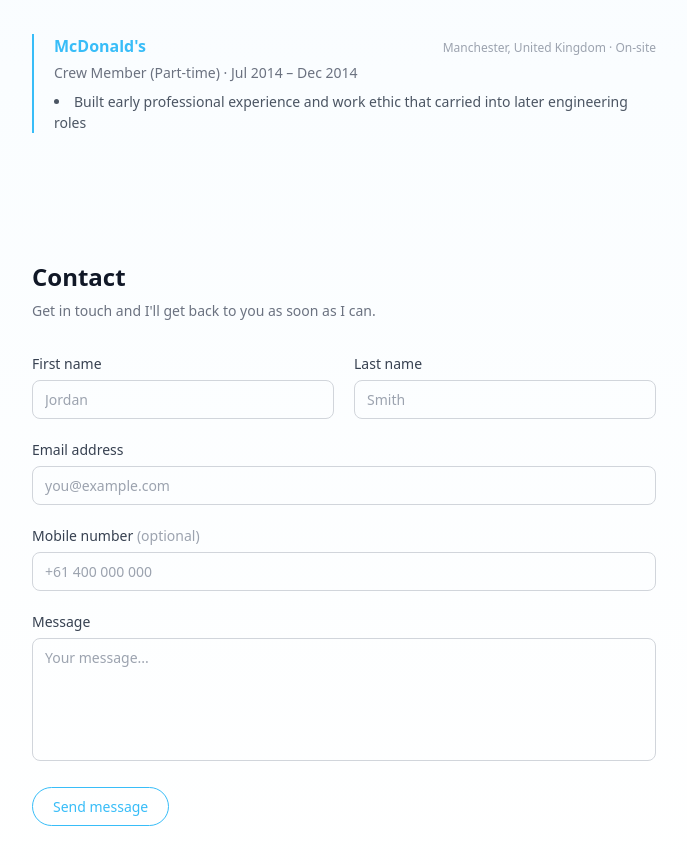
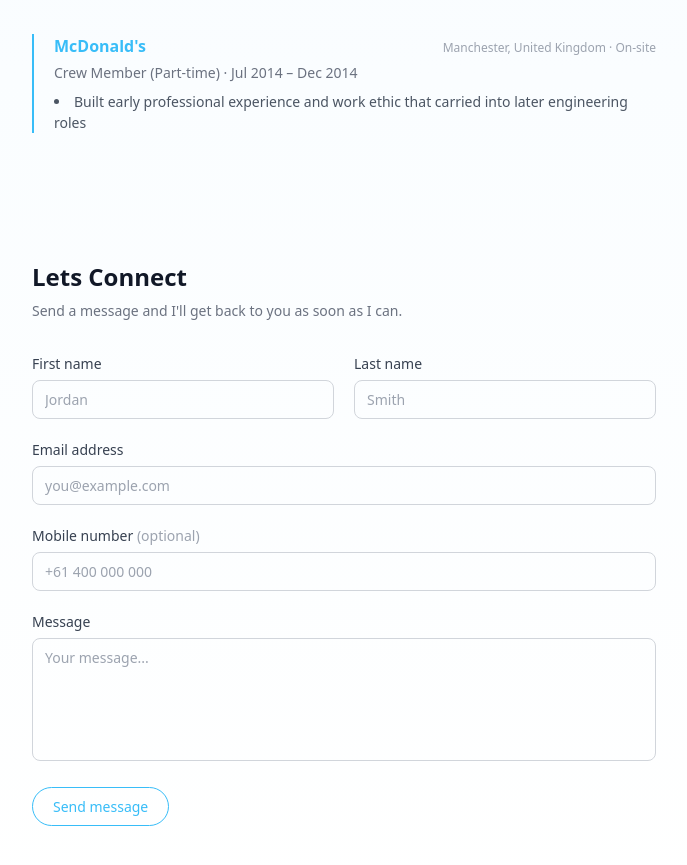
Before and after one commit to judss/judss.github.io, a Jekyll site: the page built from index.html, in a window 1280 px wide and 900 px high, scrolled down 1644 px. Shown: the top 865 px of the window, without its empty margins (296-983 px from the left). Built offline with Jekyll 4.4.1, drawn with Linux system fonts in a browser that asks for light colours; nearby versions of some CDN libraries.

Commit message:
tweak contact section

```diff
--- a/index.html
+++ b/index.html
@@ -123,8 +123,8 @@ layout: default
 
   <!-- Contact -->
   <section id="contact" class="px-6 py-16 w-full max-w-2xl mx-auto">
-    <h2 class="text-2xl font-semibold mb-2 reveal">Contact</h2>
-    <p class="text-sm text-gray-500 dark:text-gray-400 mb-8 reveal">Get in touch and I'll get back to you as soon as I can.</p>
+    <h2 class="text-2xl font-semibold mb-2 reveal">Lets Connect</h2>
+    <p class="text-sm text-gray-500 dark:text-gray-400 mb-8 reveal">Send a message and I'll get back to you as soon as I can.</p>
 
     <div data-fs-success class="form-success">
       Thanks for your message — I'll get back to you as soon as I can.
```
